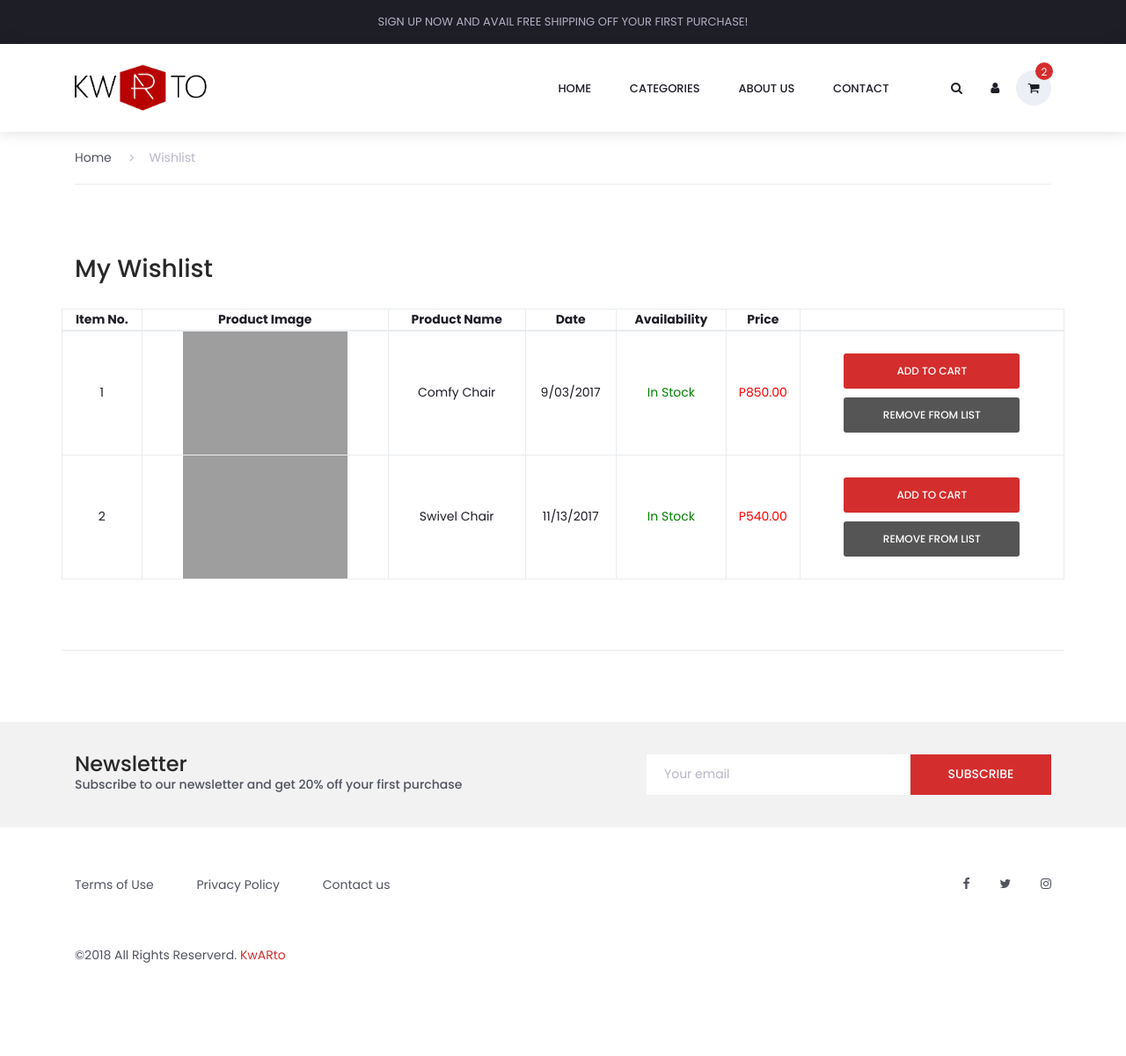
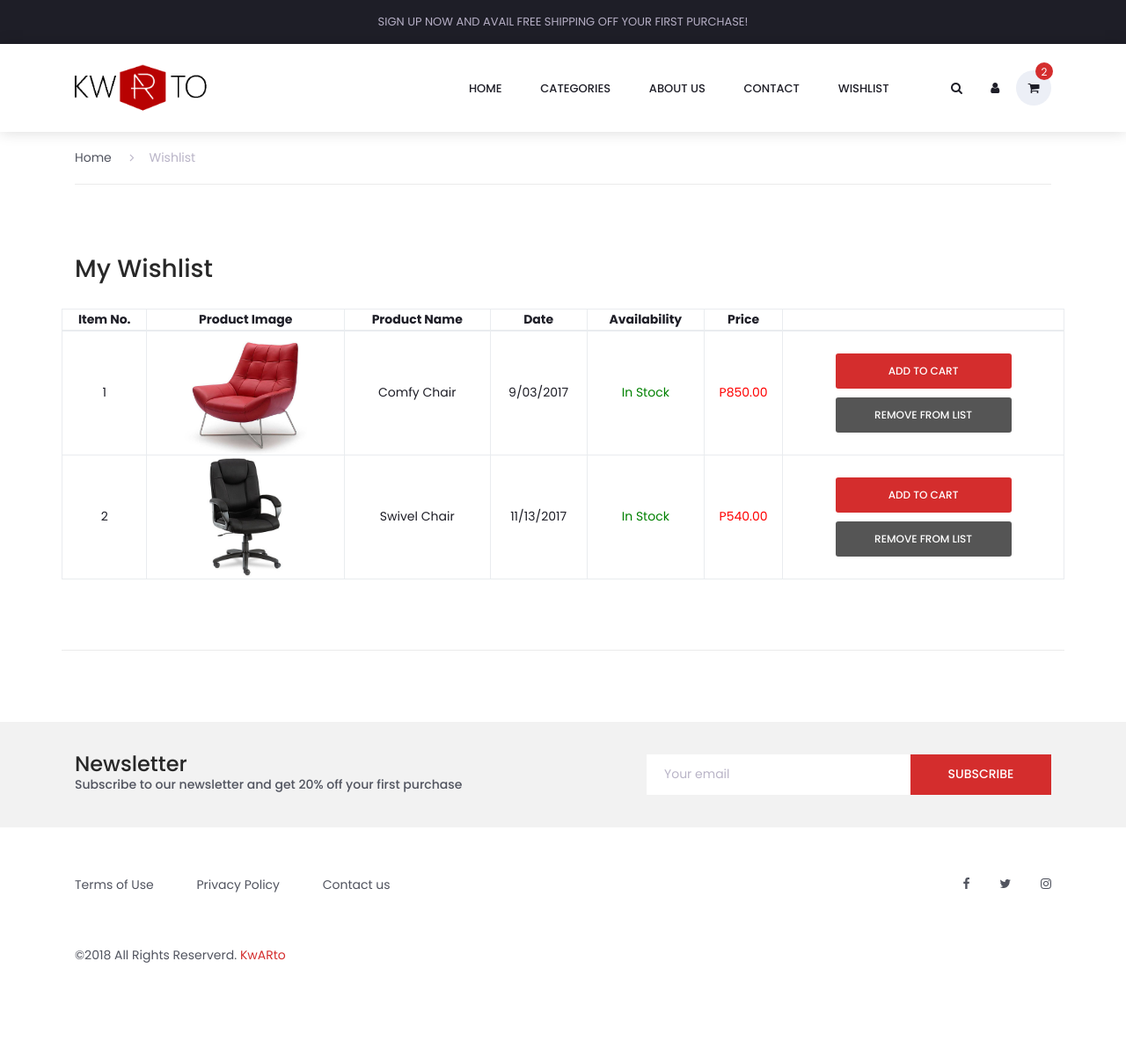
Before and after one commit to Ted125/KwARto, a PHP site: page /capstone-project/wishlist.php in a window 1280 px wide. Shown: the whole page at 88% size. Run offline with PHP 8.4, Linux system fonts and the light colour scheme; some libraries are stand-ins or nearby versions; grey boxes are pictures that could not be loaded.

Commit message:
wishlist images are now locally stored

```diff
--- a/wishlist.php
+++ b/wishlist.php
@@ -47,6 +47,7 @@
 								<li><a href="categories.php">categories</a></li>
 								<li><a href="about.php">about us</a></li>
 								<li><a href="contact.php">contact</a></li>
+								<li><a href="wishlist.php">wishlist</a></li>
 							</ul>
 							<ul class="navbar_user">
 
@@ -104,7 +105,7 @@
         <tbody class="text-center">
             <tr class="">
                 <td class="">1</td>
-                <td class=""><a href="single.php"><img style="max-height: 140px;" src="http://www.zurifurniture.com/common/images/products/large/medici_chair_red2.jpg" alt=" " class="img-responsive"></a></td>
+                <td class=""><a href="single.php"><img style="max-height: 140px;" src="./images/wishlist/1.jpg" alt=" " class="img-responsive"></a></td>
                 <td class="">
                 Comfy Chair
                 </td>
@@ -126,7 +127,7 @@
             </tr>
             <tr class="">
                 <td class="">2</td>
-                <td class=""><a href="single.php"><img style="max-height: 140px;" src="https://images.samsclubresources.com/is/image/samsclub/0004216738171_A?$img_size_380x380$" alt=" " class="img-responsive"></a></td>
+                <td class=""><a href="single.php"><img style="max-height: 140px;" src="./images/wishlist/2.jpg" alt=" " class="img-responsive"></a></td>
                 <td class="">
                 Swivel Chair
                 </td>
```
Also changed, not shown: Access/Navbar.php (+2 -6 lines), images/wishlist/1.jpg (added), images/wishlist/2.jpg (added).
